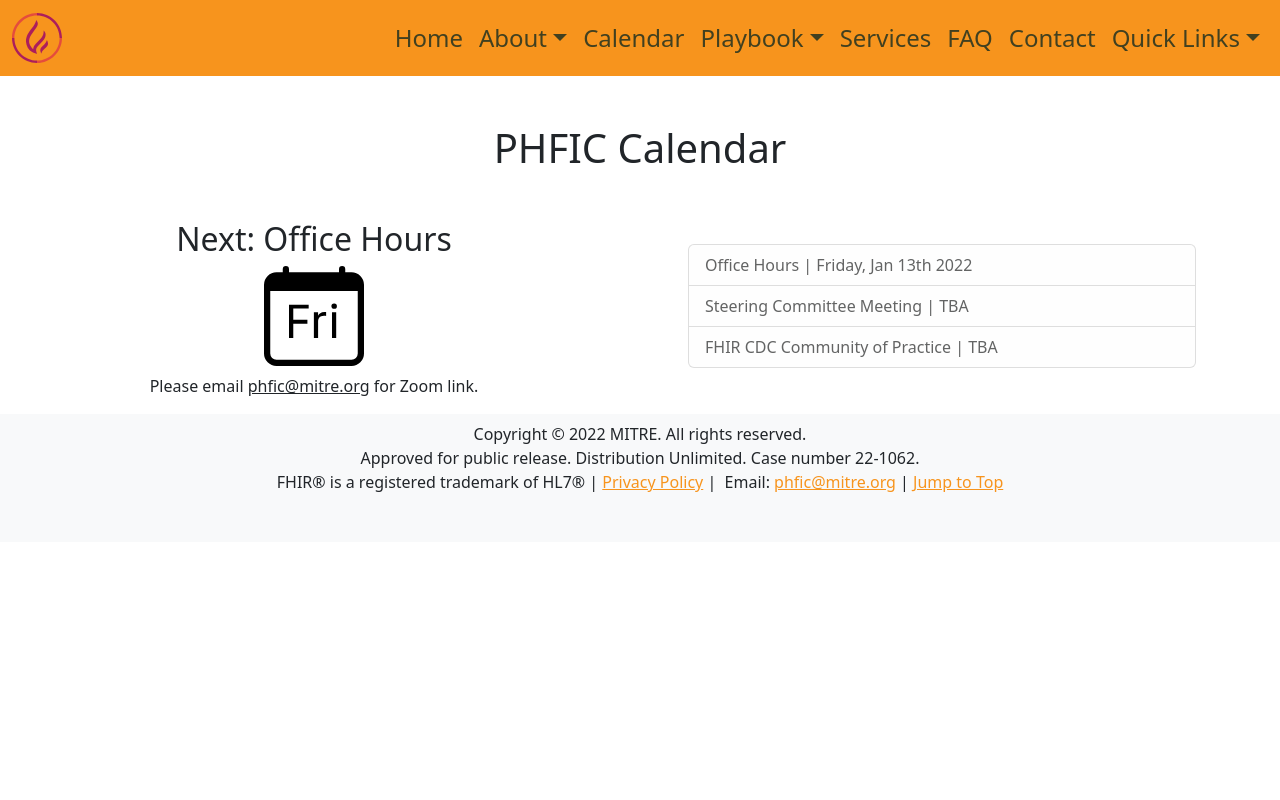
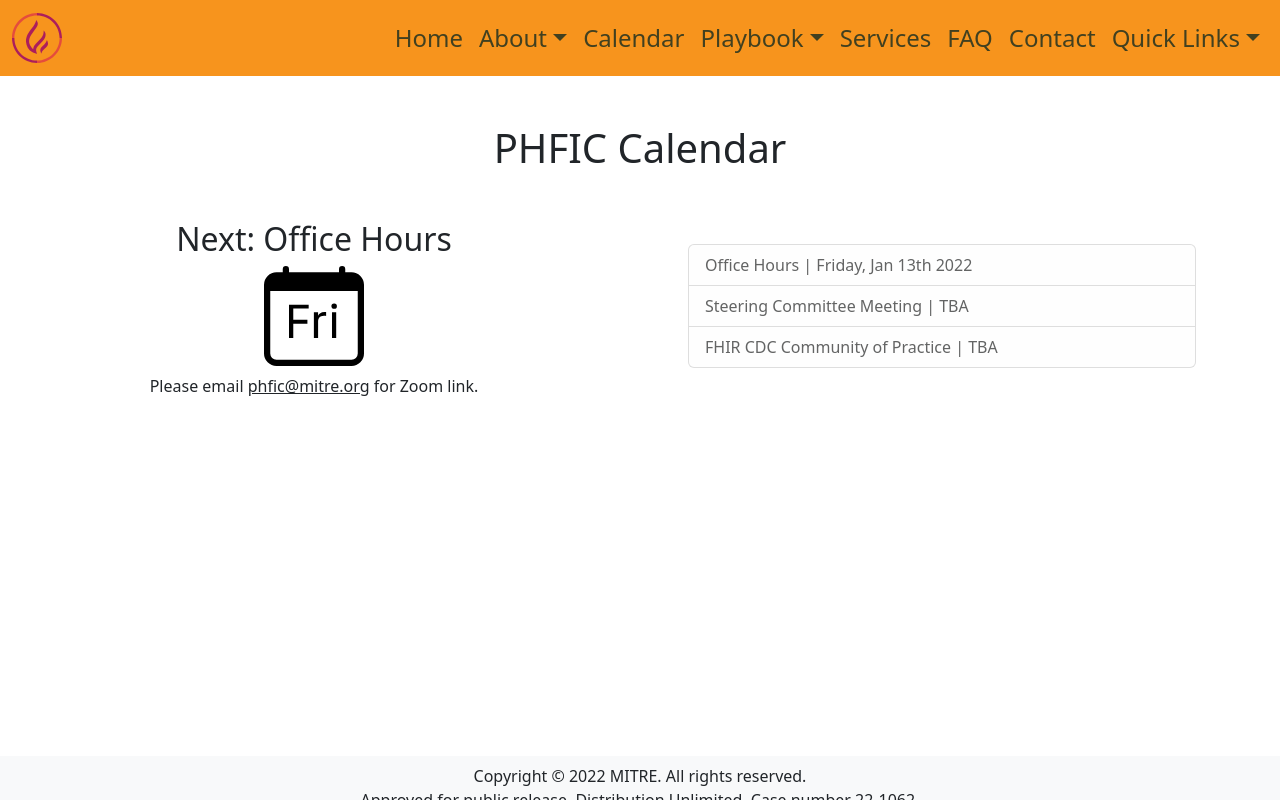
Before and after one commit to PHFIC/phfic.github.io, a Next.js app: page /calendar in a window 1280 px wide. Built offline with nearby package versions, Linux system fonts and the light colour scheme.

Commit message:
re-add min height to calendar

```diff
--- a/pages/calendar.jsx
+++ b/pages/calendar.jsx
@@ -9,7 +9,7 @@ export default function Calendar() {
     <div>
       <Title prefix="Calendar" />
 
-      <Section id="main" noMinHeight={true}>
+      <Section id="main">
         <Row>
           <Col xs={12}>
             <h1 className="text-center w-100 my-5">PHFIC Calendar</h1>
```
